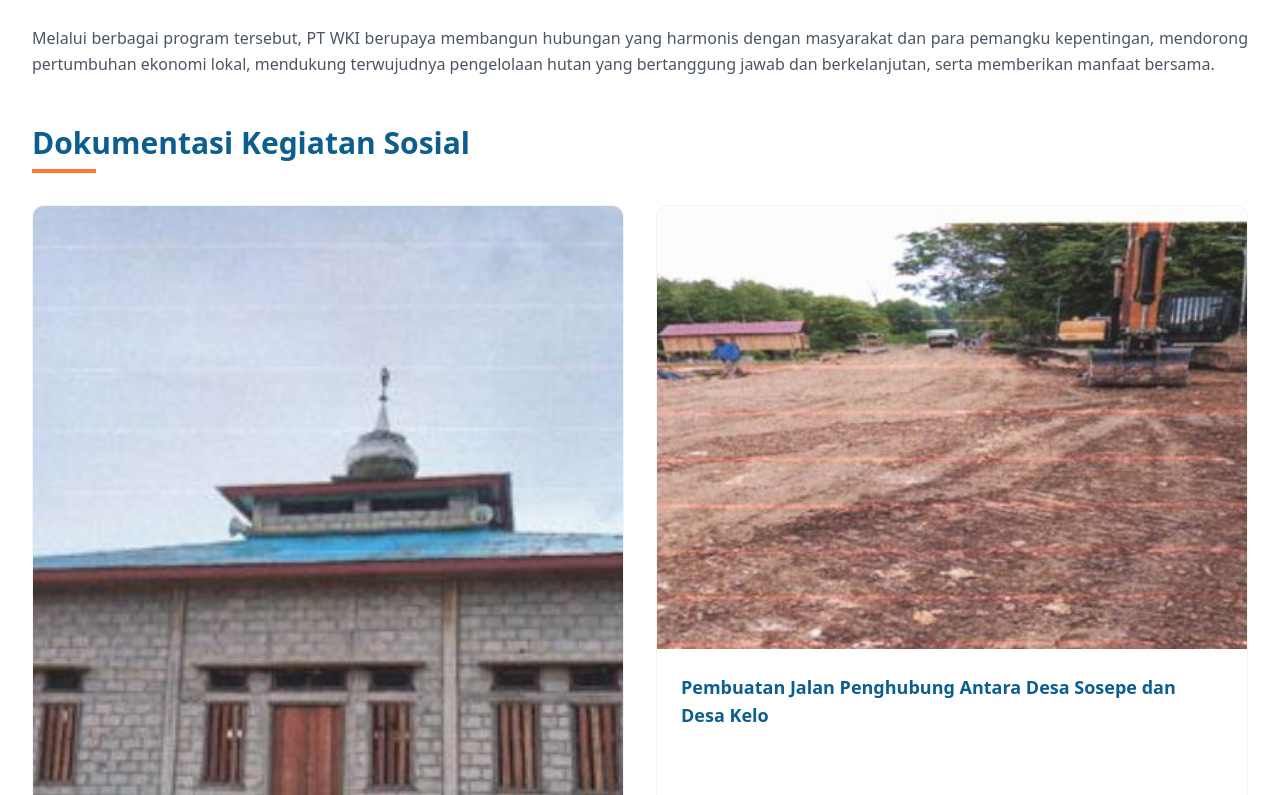
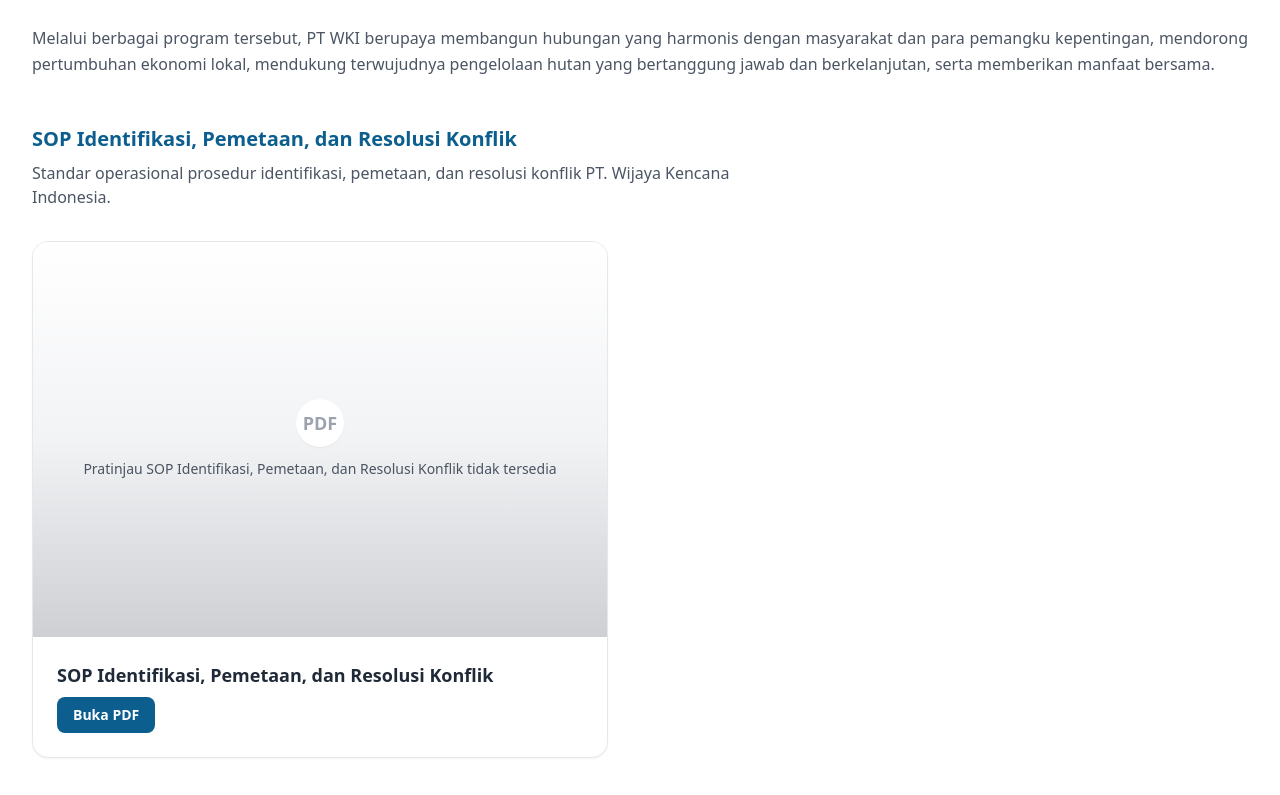
Before and after one commit to ArthaCorporation/WebsiteWKI, a Next.js app: page /kegiatan/sosial in a window 1280 px wide. Shown: the part 565-1360 px from the top of the page. Built offline with nearby package versions, Linux system fonts and the light colour scheme.

Commit message:
removing pictures and fixing the reference in Kegiatan Sosial
Signed-off-by: Vickelsteins August Santoso <vickelsteins.santoso@gmail.com>

```diff
--- a/app/kegiatan/sosial/page.tsx
+++ b/app/kegiatan/sosial/page.tsx
@@ -39,37 +39,6 @@ export default function KegiatanSosialPage() {
         </div>
 
         <div className="mt-12">
-          <h2 className="text-2xl md:text-3xl font-bold text-[#0B5E8E] mb-2">Dokumentasi Kegiatan Sosial</h2>
-          <div className="w-16 h-1 bg-[#FF7733] mb-8" />
-
-          <div className="grid grid-cols-1 md:grid-cols-2 gap-8 mb-12">
-            <div className="bg-white rounded-xl shadow-sm border border-gray-100 overflow-hidden">
-              <div className="relative aspect-[3/4] bg-gray-100">
-                <Image
-                  src="/kegiatan/masjid.jpg"
-                  alt="Pembangunan Masjid di Desa Sosepe"
-                  fill
-                  className="object-cover"
-                />
-              </div>
-              <div className="p-6">
-                <h3 className="text-lg font-semibold text-[#0B5E8E]">Pembangunan Masjid di Desa Sosepe</h3>
-              </div>
-            </div>
-            <div className="bg-white rounded-xl shadow-sm border border-gray-100 overflow-hidden">
-              <div className="relative aspect-[4/3] bg-gray-100">
-                <Image
-                  src="/kegiatan/jalan.jpg"
-                  alt="Pembuatan Jalan Penghubung Antara Desa Sosepe dan Desa Kelo"
-                  fill
-                  className="object-cover"
-                />
-              </div>
-              <div className="p-6">
-                <h3 className="text-lg font-semibold text-[#0B5E8E]">Pembuatan Jalan Penghubung Antara Desa Sosepe dan Desa Kelo</h3>
-              </div>
-            </div>
-          </div>
 
           <div className="mb-8">
             <h3 className="text-xl font-bold text-[#0B5E8E] mb-2">SOP Identifikasi, Pemetaan, dan Resolusi Konflik</h3>
@@ -80,7 +49,7 @@ export default function KegiatanSosialPage() {
 
           <KegiatanDocumentCard
             title="SOP Identifikasi, Pemetaan, dan Resolusi Konflik"
-            file="SOP Identifikasi/Pemetaan/Resolusi Konflik.pdf"
+            file="SOP Identifikasi, Pemetaan, Resolusi Konflik.pdf"
           />
         </div>
       </section>
```
